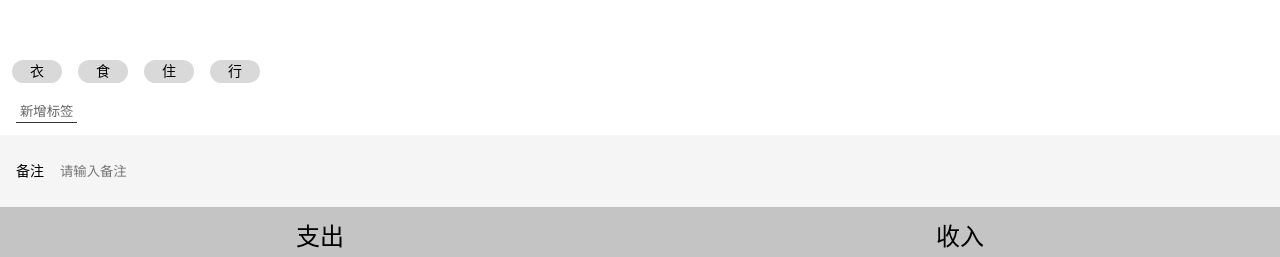
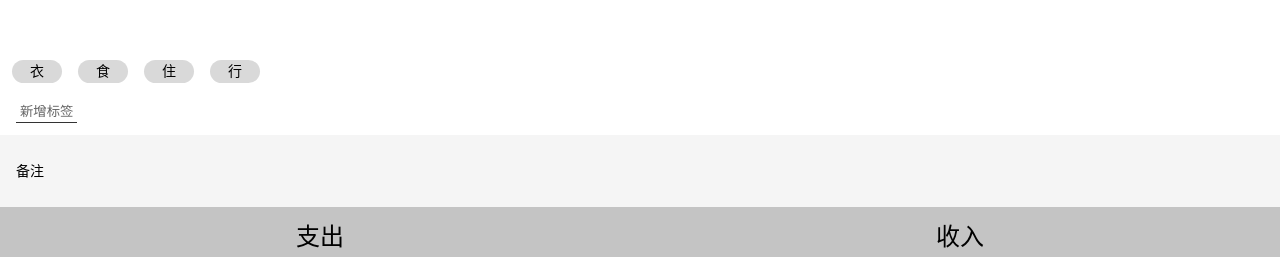
Before and after one commit to Gjc452/Drib-money-react, a React app: page /money in a window 1280 px wide. Shown: the part 148-405 px from the top of the page. Built offline with nearby package versions, Linux system fonts and the light colour scheme.

Commit message:
创建单独的 Input 组件

```diff
--- /dev/null
+++ b/src/components/Input.tsx
@@ -0,0 +1,31 @@
+import React from 'react';
+import styled from 'styled-components';
+
+const Label = styled.label`
+  display: flex;
+  align-items: center;
+  > span{
+    margin-right: 16px;
+    white-space: nowrap;
+  }
+  >input{
+    display: block;
+    width: 100%;
+    height: 72px;
+    background: none;
+    border: none;
+  }
+`;
+type Props = {
+  label: string,
+} & React.InputHTMLAttributes<HTMLInputElement>
+const Input: React.FC<Props> = (props) => {
+  const {label,...rest} = props
+  return (
+    <Label>
+      <span>{props.label}</span>
+      <input {...rest}/>
+    </Label>
+  );
+};
+export default Input;
--- a/src/components/NotesSection.tsx
+++ b/src/components/NotesSection.tsx
@@ -1,25 +1,11 @@
 import styled from 'styled-components';
-import React, {useRef} from 'react';
+import React, {ChangeEventHandler} from 'react';
+import Input from './Input';
 
 const Wrapper = styled.section`
   background: #f5f5f5;
   padding: 0 16px;
   font-size: 14px;
-  > label{
-    display: flex;
-    align-items: center;
-    > span{
-      margin-right: 16px;
-      white-space: nowrap;
-    }
-    >input{
-      display: block;
-      width: 100%;
-      height: 72px;
-      background: none;
-      border: none;
-    }
-  }
 `;
 type Props = {
   value: string;
@@ -27,20 +13,14 @@ type Props = {
 }
 const NotesSection: React.FC<Props> = (props) => {
   const note = props.value;
-  const refInput = useRef<HTMLInputElement>(null);
-  const onBlur = () => {
-    if (refInput.current) {
-      props.onChange(refInput.current.value);
-    }
+  const onChange: ChangeEventHandler<HTMLInputElement> = (e) => {
+    props.onChange(e.target.value);
   };
   return (
     <Wrapper>
-      <label>
-        <span>备注</span>
-        <input defaultValue={note} ref={refInput} onBlur={onBlur}
-               type="text" placeholder='请输入备注'/>
-      </label>
+      <Input type='text' label='备注' value={note} onChange={onChange}/>
     </Wrapper>
   );
 };
+
 export default NotesSection;
```
